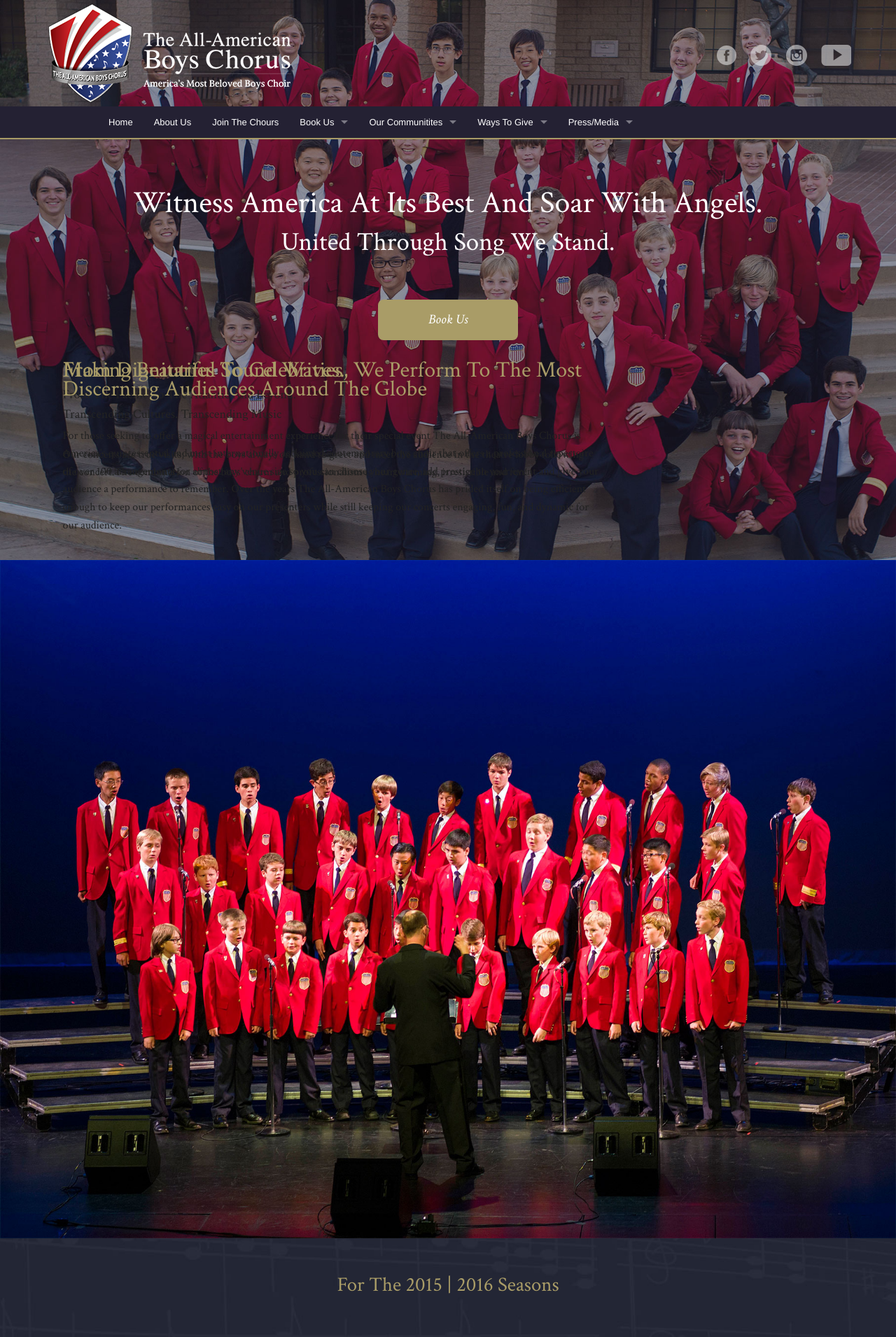
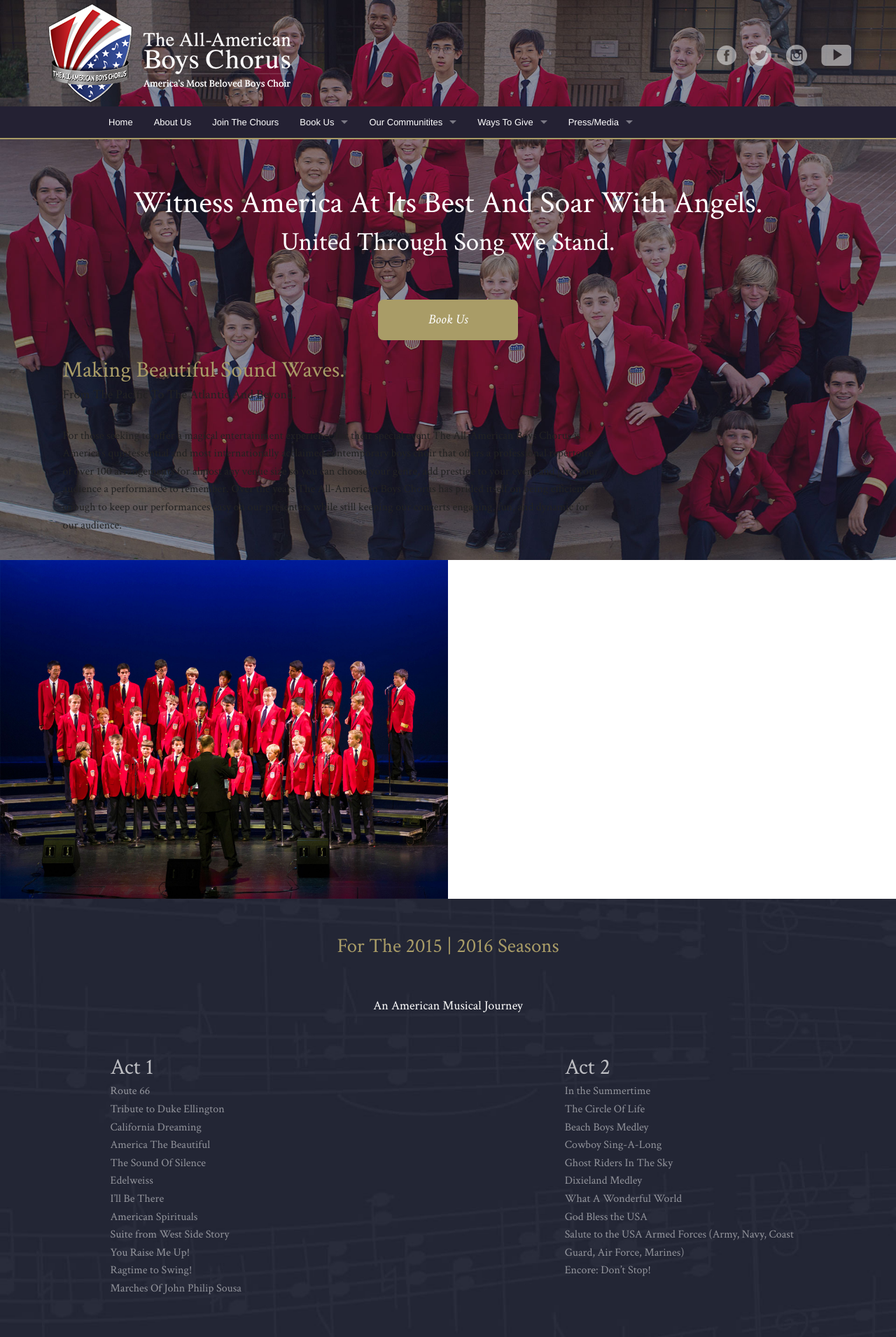
Before and after one commit to TheAllAmericanBoysChorus/AABC-v.-3.0, a PHP site: page /presenters.html in a window 1280 px wide. Shown: the top 1910 px of the page at 70% size. Run offline with PHP 8.4, Linux system fonts and the light colour scheme.

Commit message:
Friday June 16

```diff
--- a/about-us.html
+++ b/about-us.html
@@ -101,7 +101,7 @@
 
 <div class="row-full info-right clearfix">
         <img class="left small-12 large-6 columns" src="images/3-boys.jpg">
-        <div class="small-12 medium-10 large-4 columns content left small-text-center medium-text-center large-text-left">
+        <div class="small-11 medium-10 large-4 columns content left small-text-center medium-text-center large-text-left">
             <h1>Countless Songs, One Voice.</h1>
             <h5>The Voice Of America And Its Future.</h5>
             <p>The All-American Boys Chorus is founded on the belief that boys have the potential for greatness. It is remarkable to consider a child in this way but we know it to be true. With training and determination, a boy’s voice produces a unique sound of unparalleled beauty that has been used for over a thousand years to entertain, uplift and inspire.</p>
@@ -110,7 +110,7 @@
 
 <div class="row-full clearfix">
         <img class="right small-12 large-6 columns" src="images/boys-jumping.jpg">
-        <div class="small-12 large-4 columns content left small-text-center">
+        <div class="small-11 large-4 columns content left small-text-center medium-text-center large-text-left">
             <h1>Hmmm...
 Travel The World Before High School...
 Or Play Football After School?</h1>
@@ -121,7 +121,7 @@
 
 <div class="row-full clearfix">
         <img class="left small-12 large-6 columns"  src="images/iowa.jpg">
-        <div class="small-12 medium-10 large-4 columns content left small-text-center medium-text-center large-text-left">
+        <div class="small-11 medium-10 large-4 columns content left small-text-center medium-text-center large-text-left">
             <h1>We Salute The Men And Women Of The United States Armed Forces.</h1>
             <h5>From One All-American Institution To Another.</h5>
             <p>The discipline he learns in honing and executing his craft, together with new friendships and unique performance opportunities, brings about life-changing and life-enhancing experiences. A boy who learns to sing well is a boy who understands the connection between hard work and success, between application and reward. And when his journey as a boy singer is over, he will carry with him memories, experiences, skills, and friendships that will serve him the rest of his life.</p>
--- a/css/main.css
+++ b/css/main.css
@@ -330,7 +330,7 @@
     clear: both;
     height: 400px;
     display: inline-block; } }
-@media (max-width: 635px) {
+@media (max-width: 1040px) {
   .content {
     margin-left: 0%;
     margin-top: 5%; } }
@@ -539,9 +539,11 @@
 
 /* Alumni Corner */
 .feautred-alumni {
-  padding: 2rem 0 !important;
+  padding: 2rem 0 4rem 0 !important;
   display: inline-block;
   vertical-align: middle; }
+  .feautred-alumni h1 {
+    padding: 1% 0; }
 
 .alumni-unit {
   opacity: 0.5;
@@ -570,6 +572,15 @@
   opacity: 0.5;
   margin-top: -5px; }
 
+/* Presenters Styles */
+.song-list {
+  margin-bottom: 5rem; }
+  .song-list h2 {
+    color: #fff;
+    opacity: 0.7;
+    font-size: 2rem; }
+
+/* Donate Styles */
 .contact-home {
   background: url("../images/contact-form-background.jpg");
   background-size: cover;
--- /dev/null
+++ b/css/presenters.css
@@ -0,0 +1,3 @@
+/* Presenters Styles */
+.song-list h2 {
+  color: #fff; }
--- a/index.html
+++ b/index.html
@@ -155,11 +155,11 @@
             <div class="small-12 columns text-center small-centered">
                 <h1>What Our Parents Are Saying</h1>
             </div>
-            <div class="large-5 small-11 left columns small-text-center">
+            <div class="large-5 small-11 left columns small-text-center large-text-left">
                     <p class="quote">Our son … has obtained significant and enduring personal benefits. The Chorus’ instruction in self-discipline … good personal habits, succeeding in school, setting goals, exercising leadership skills, respecting adults, practicing religion, and being independent has been invaluable.”</p>
                     <p class="quote-person">– Carol and Larry Jones, Parents</p>
             </div>
-            <div class="large-5 small-11 right columns small-text-center">
+            <div class="large-5 small-11 right columns small-text-center large-text-left">
                     <p class="quote">“The All-American Boys Chorus has given both my boys an unequaled educational experience. I will forever be grateful to the Chorus for its help in molding my boys into men.”</p>
                     <p class="quote-person">– Denny Lynn Engelke, Parent of Chorus Alumni</p>
             </div>
--- a/presenters.html
+++ b/presenters.html
@@ -100,18 +100,14 @@
 
 
 <div class="about-us-info-left clearfix">
-    <div class="image-left">
-        <img src="images/concert-2.jpg">
-    </div>
-    <div class="content-right">
-        <div class="content">
+    <img class="left small-12 large-6 columns" src="images/concert-2.jpg">
+
+        <div class="small-12 medium-10 large-4 columns content left small-text-center medium-text-center large-text-left">
             <h1>Making Beautiful Sound Waves.</h1>
             <h5>From The Pacific To The Atlantic And Beyond.</h5>
             <p>For those seeking to offer a magical entertainment experience for their special event The All-American Boys Chorus is America’s quintessential and most internationally acclaimed contemporary boys choir that offers a professional repertoire of over 100 arrangements for almost any venue size so you can choose your genre, add prestige to your event and give your audience a performance to remember. Over the years The All-American Boys Chorus has prided itself on being efficient enough to keep our performances easy on our presenters while still keeping our concerts engaging, fun, and dynamic for our audience.</p>
         </div>
-    </div>
 </div>
-
 
 <div class="blue-bg">
     <div class="row">
@@ -119,7 +115,8 @@
             <h1>For The 2015 | 2016 Seasons</h1>
             <h5>An American Musical Journey</h5>
         </div>
-            <ul class="small-12 large-4 columns">
+            <ul class="small-12 large-4 columns song-list">
+                <h2>Act 1</h2>
                 <li>Route 66</li>
                 <li>Tribute to Duke Ellington</li>
                 <li>California Dreaming</li>
@@ -133,7 +130,8 @@
                 <li>Ragtime to Swing!</li>
                 <li>Marches Of John Philip Sousa</li>
             </ul>
-            <ul class="small-12 large-4 columns">
+            <ul class="small-12 large-4 columns song-list">
+                <h2>Act 2</h2>
                 <li>In the Summertime</li>
                 <li>The Circle Of Life</li>
                 <li>Beach Boys Medley</li>
@@ -148,21 +146,15 @@
     </div>
 </div>
 
-<div class="about-us-info-right clearfix">
-    <div class="image-right">
-        <img src="images/concert-3.jpg">
-    </div>
-    <div class="content-left">
-        <div class="content">
+<div class="row-full clearfix">
+    <img class="right small-12 large-6 columns" src="images/concert-3.jpg">
+         <div class="small-12 large-4 columns content left small-text-center medium-text-center large-text-left">
             <h1>From Dignitaries To Celebrities, We Perform To The Most Discerning Audiences
 Around The Globe</h1>
             <h5>Transcending Cultures. Transcending Music</h5>
             <p>Our concerts are true visits; with the boys always on hand to greet and meet the audience in the theatre lobby following the concert.The combination of the boys’ charm and professionalism is heartwarming, irresistible and fun!</p>
         </div>
-    </div>
 </div>
-
-
 
 <div class="blue-bg">
     <div class="row">
--- a/sass/main.sass
+++ b/sass/main.sass
@@ -39,4 +39,6 @@
 @import 'film.sass'
 @import 'wedding.sass'
 @import 'alumni-corner.sass'
+@import 'presenters.sass'
+@import 'donate.sass'
 @import 'footer.sass'
--- /dev/null
+++ b/sass/presenters.sass
@@ -0,0 +1,9 @@
+/* Presenters Styles */
+
+.song-list
+	margin-bottom: 5rem
+
+	h2
+		color: #fff
+		opacity: 0.7
+		font-size: 2rem
```
